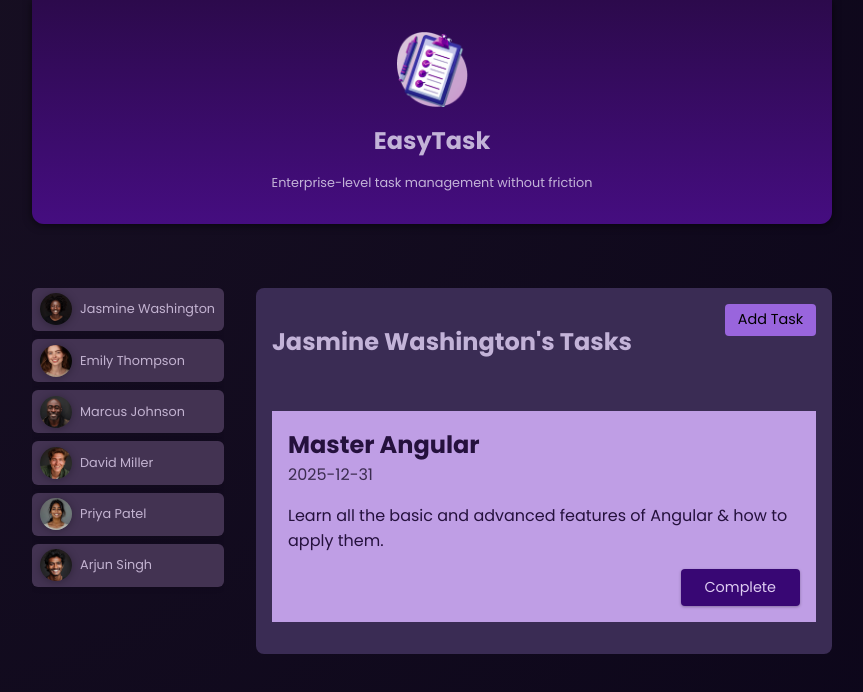
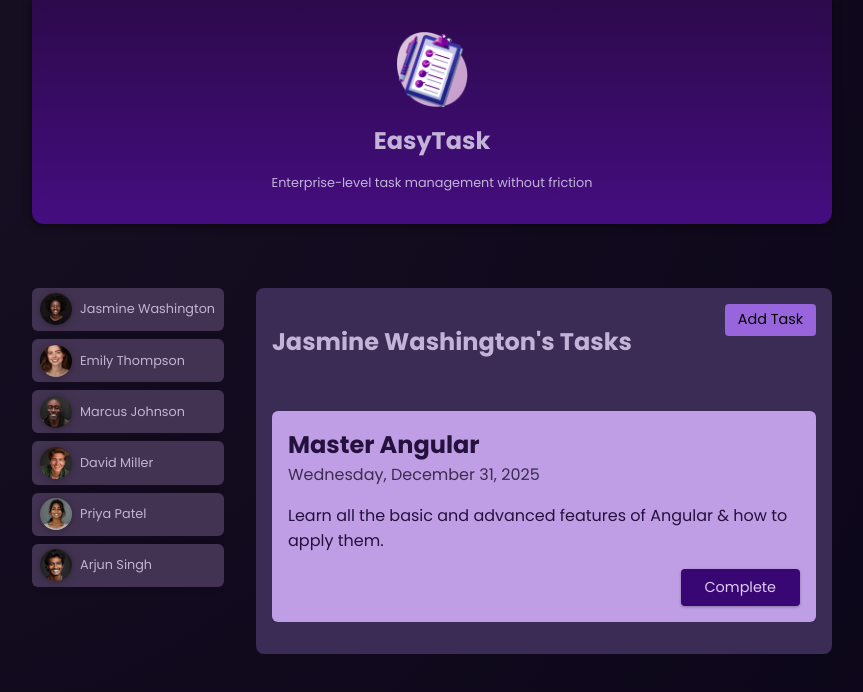
Before and after one commit to Rajiv0345/01-starting-project, an Angular app: page / in a window 1280 px wide. Both pictures are taken after a click on the button "Jasmine Washington". Shown: the top 692 px of the page, without its empty margins (208-1071 px from the left). Built offline with nearby package versions, Linux system fonts and the light colour scheme.

Commit message:
Day 4 Progress

```diff
--- /dev/null
+++ b/src/app/shared/card/card.component.css
@@ -0,0 +1,5 @@
+div {
+  border-radius: 6px;
+  box-shadow: 0 1px 6px rgba(0, 0, 0, 0.1);
+  overflow: hidden;
+}
--- /dev/null
+++ b/src/app/shared/card/card.component.html
@@ -0,0 +1,3 @@
+<div>
+    <ng-content></ng-content>
+</div>
--- a/src/app/tasks/task/task.component.html
+++ b/src/app/tasks/task/task.component.html
@@ -1,8 +1,10 @@
+<app-card>
 <article>
     <h2>{{task.title}}</h2>
-    <time>{{task.dueDate}}</time>
+    <time>{{task.dueDate | date:"fullDate" }}</time>
     <p>{{task.summary}}</p>
     <p class="actions">
         <button (click)="onCompleteTask()">Complete</button>
     </p>
 </article>
+</app-card>
--- a/src/app/tasks/task/task.component.ts
+++ b/src/app/tasks/task/task.component.ts
@@ -1,10 +1,12 @@
 import { Component, EventEmitter, Input, Output } from '@angular/core';
 import Task from './task.model';
+import { CardComponent } from "../../shared/card/card.component";
+import { DatePipe } from '@angular/common';
 
 @Component({
   selector: 'app-task',
   standalone: true,
-  imports: [],
+  imports: [CardComponent, DatePipe],
   templateUrl: './task.component.html',
   styleUrl: './task.component.css'
 })
--- a/src/app/user/user.component.css
+++ b/src/app/user/user.component.css
@@ -1,8 +1,4 @@
-div {
-  border-radius: 6px;
-  box-shadow: 0 1px 6px rgba(0, 0, 0, 0.1);
-  overflow: hidden;
-}
+
 
 button {
   display: flex;
--- a/src/app/user/user.component.html
+++ b/src/app/user/user.component.html
@@ -1,6 +1,6 @@
-<div>
+<app-card>
     <button (click)="onSelectUser()">
         <img [src]="'assets/users/' + user.avatar" [alt]="user.name">
         <span>{{user.name}}</span>
     </button>
-</div>
+</app-card>
--- a/src/app/user/user.component.ts
+++ b/src/app/user/user.component.ts
@@ -1,5 +1,6 @@
 import { Component, EventEmitter, Input, Output } from '@angular/core';
 import User from './user.model';
+import { CardComponent } from "../shared/card/card.component";
 
 
 
@@ -7,7 +8,7 @@
 @Component({
   selector: 'app-user',
   standalone: true,
-  imports: [],
+  imports: [CardComponent],
   templateUrl: './user.component.html',
   styleUrl: './user.component.css'
 })
```
Also changed, not shown: src/app/shared/card/card.component.ts (added, +12 -0 lines).
